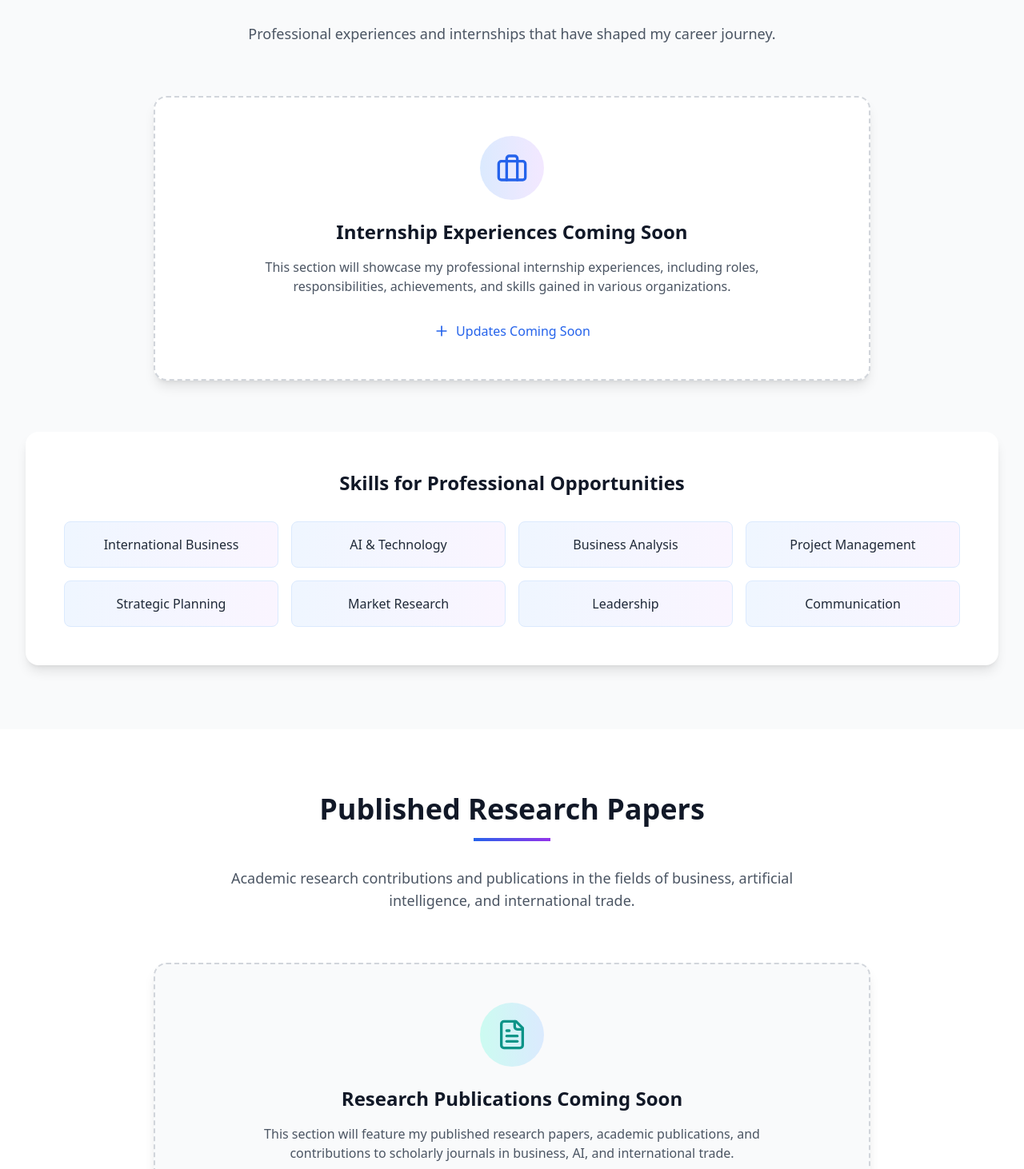
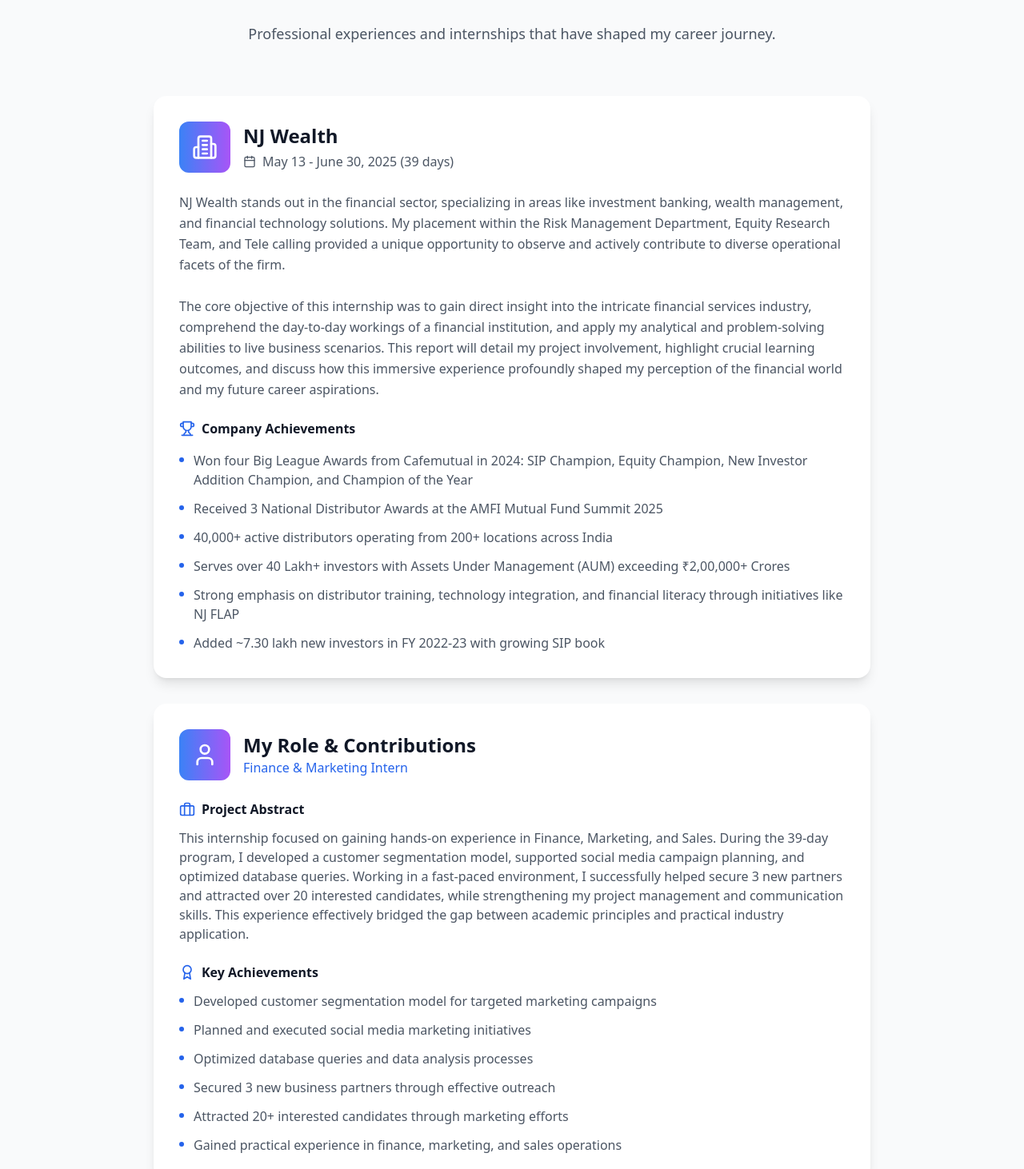
Before and after one commit to ayushkumar320/Profolio-Keshav, a React (Vite) app: page / in a window 1280 px wide. Shown: the part 3480-4942 px from the top of the page at 80% size. Built offline with nearby package versions, Linux system fonts and the light colour scheme.

Commit message:
added internship details

```diff
--- a/src/components/Education.tsx
+++ b/src/components/Education.tsx
@@ -8,7 +8,7 @@
       specialization: 'International Business/Trade/Commerce with Artificial Intelligence',
       institution: 'Amity University Noida',
       period: '2023 - 2026',
-      location: 'Noida, India',
+      location: 'Noida, Uttar Pradesh, India',
       status: 'Currently Pursuing (3rd Year)',
       description: 'Specializing in international trade, global commerce, and artificial intelligence applications in business.'
     },
--- a/src/components/Internships.tsx
+++ b/src/components/Internships.tsx
@@ -1,7 +1,44 @@
-import React from 'react';
-import { Briefcase, Plus } from 'lucide-react';
+import React from "react";
+import {
+  Building2,
+  Calendar,
+  Award,
+  Briefcase,
+  Trophy,
+  User,
+  FileDown,
+} from "lucide-react";
+
+const internshipData = {
+  company: "NJ Wealth",
+  certificate: "/internship-ceti.pdf",
+  companyDescription:
+    "NJ Wealth stands out in the financial sector, specializing in areas like investment banking, wealth management, and financial technology solutions. My placement within the Risk Management Department, Equity Research Team, and Tele calling provided a unique opportunity to observe and actively contribute to diverse operational facets of the firm.\n\nThe core objective of this internship was to gain direct insight into the intricate financial services industry, comprehend the day-to-day workings of a financial institution, and apply my analytical and problem-solving abilities to live business scenarios. This report will detail my project involvement, highlight crucial learning outcomes, and discuss how this immersive experience profoundly shaped my perception of the financial world and my future career aspirations.",
+  companyAchievements: [
+    "Won four Big League Awards from Cafemutual in 2024: SIP Champion, Equity Champion, New Investor Addition Champion, and Champion of the Year",
+    "Received 3 National Distributor Awards at the AMFI Mutual Fund Summit 2025",
+    "40,000+ active distributors operating from 200+ locations across India",
+    "Serves over 40 Lakh+ investors with Assets Under Management (AUM) exceeding ₹2,00,000+ Crores",
+    "Strong emphasis on distributor training, technology integration, and financial literacy through initiatives like NJ FLAP",
+    "Added ~7.30 lakh new investors in FY 2022-23 with growing SIP book",
+  ],
+  role: "Finance & Marketing Intern",
+  period: "May 13 - June 30, 2025 (39 days)",
+  abstract:
+    "This internship focused on gaining hands-on experience in Finance, Marketing, and Sales. During the 39-day program, I developed a customer segmentation model, supported social media campaign planning, and optimized database queries. Working in a fast-paced environment, I successfully helped secure 3 new partners and attracted over 20 interested candidates, while strengthening my project management and communication skills. This experience effectively bridged the gap between academic principles and practical industry application.",
+  myAchievements: [
+    "Developed customer segmentation model for targeted marketing campaigns",
+    "Planned and executed social media marketing initiatives",
+    "Optimized database queries and data analysis processes",
+    "Secured 3 new business partners through effective outreach",
+    "Attracted 20+ interested candidates through marketing efforts",
+    "Gained practical experience in finance, marketing, and sales operations",
+  ],
+};
 
 const Internships: React.FC = () => {
+  // No need for animation refs anymore
+
   return (
     <section id="internships" className="py-20 bg-gray-50 dark:bg-gray-800">
       <div className="max-w-7xl mx-auto px-4 sm:px-6 lg:px-8">
@@ -11,58 +48,122 @@
           </h2>
           <div className="w-24 h-1 bg-gradient-to-r from-blue-600 to-purple-600 mx-auto mb-8"></div>
           <p className="text-lg text-gray-600 dark:text-gray-300 max-w-3xl mx-auto">
-            Professional experiences and internships that have shaped my career journey.
+            Professional experiences and internships that have shaped my career
+            journey.
           </p>
         </div>
 
-        {/* Placeholder for future internships */}
-        <div className="max-w-4xl mx-auto">
-          <div className="bg-white dark:bg-gray-900 rounded-2xl shadow-lg border-2 border-dashed border-gray-300 dark:border-gray-600 p-12 text-center">
-            <div className="flex justify-center mb-6">
-              <div className="w-20 h-20 bg-gradient-to-r from-blue-100 to-purple-100 dark:from-blue-900/30 dark:to-purple-900/30 rounded-full flex items-center justify-center">
-                <Briefcase className="w-10 h-10 text-blue-600 dark:text-blue-400" />
+        <div className="max-w-4xl mx-auto space-y-8">
+          {/* Company Overview Card */}
+          <div className="bg-white dark:bg-gray-900 rounded-2xl shadow-lg p-8 hover:shadow-xl transition-all duration-300">
+            <div className="flex items-center gap-4 mb-6">
+              <div className="w-16 h-16 rounded-xl bg-gradient-to-r from-blue-500 to-purple-500 flex items-center justify-center text-white">
+                <Building2 className="w-8 h-8" />
+              </div>
+              <div>
+                <h3 className="text-2xl font-bold text-gray-900 dark:text-white">
+                  {internshipData.company}
+                </h3>
+                <div className="flex items-center text-gray-600 dark:text-gray-400 mt-1">
+                  <Calendar className="w-4 h-4 mr-2" />
+                  <span>{internshipData.period}</span>
+                </div>
               </div>
             </div>
-            <h3 className="text-2xl font-semibold text-gray-900 dark:text-white mb-4">
-              Internship Experiences Coming Soon
-            </h3>
-            <p className="text-gray-600 dark:text-gray-300 mb-8 max-w-2xl mx-auto">
-              This section will showcase my professional internship experiences,
-              including roles, responsibilities, achievements, and skills gained
-              in various organizations.
+
+            <p className="text-gray-600 dark:text-gray-300 mb-6 whitespace-pre-line leading-relaxed">
+              {internshipData.companyDescription}
             </p>
-            <div className="flex items-center justify-center space-x-2 text-blue-600 dark:text-blue-400">
-              <Plus className="w-5 h-5" />
-              <span className="font-medium">Updates Coming Soon</span>
+
+            <div className="space-y-4">
+              <h4 className="font-semibold text-gray-900 dark:text-white flex items-center gap-2">
+                <Trophy className="w-5 h-5 text-blue-600 dark:text-blue-400" />
+                Company Achievements
+              </h4>
+              <ul className="grid gap-3">
+                {internshipData.companyAchievements.map(
+                  (achievement, index) => (
+                    <li
+                      key={index}
+                      className="flex items-start gap-3 text-gray-600 dark:text-gray-300"
+                    >
+                      <span className="mt-2 w-1.5 h-1.5 rounded-full bg-blue-600 dark:bg-blue-400 flex-shrink-0"></span>
+                      <span>{achievement}</span>
+                    </li>
+                  )
+                )}
+              </ul>
             </div>
           </div>
-        </div>
 
-        {/* Skills that would be relevant for internships */}
-        <div className="mt-16 bg-white dark:bg-gray-900 rounded-2xl shadow-lg p-8 lg:p-12">
-          <h3 className="text-2xl font-bold text-gray-900 dark:text-white mb-8 text-center">
-            Skills for Professional Opportunities
-          </h3>
-          <div className="grid grid-cols-2 md:grid-cols-3 lg:grid-cols-4 gap-4">
-            {[
-              'International Business',
-              'AI & Technology',
-              'Business Analysis',
-              'Project Management',
-              'Strategic Planning',
-              'Market Research',
-              'Leadership',
-              'Communication',
-            ].map((skill, index) => (
-              <div
-                key={index}
-                className="bg-gradient-to-r from-blue-50 to-purple-50 dark:from-blue-900/20 dark:to-purple-900/20 rounded-lg p-4 text-center border border-blue-100 dark:border-blue-900/30"
+          {/* My Experience Card */}
+          <div className="bg-white dark:bg-gray-900 rounded-2xl shadow-lg p-8 hover:shadow-xl transition-all duration-300">
+            <div className="flex items-center gap-4 mb-6">
+              <div className="w-16 h-16 rounded-xl bg-gradient-to-r from-blue-500 to-purple-500 flex items-center justify-center text-white">
+                <User className="w-8 h-8" />
+              </div>
+              <div>
+                <h3 className="text-2xl font-bold text-gray-900 dark:text-white">
+                  My Role & Contributions
+                </h3>
+                <p className="text-blue-600 dark:text-blue-400 font-medium">
+                  {internshipData.role}
+                </p>
+              </div>
+            </div>
+
+            <div className="space-y-6">
+              <div>
+                <h4 className="font-semibold text-gray-900 dark:text-white flex items-center gap-2 mb-3">
+                  <Briefcase className="w-5 h-5 text-blue-600 dark:text-blue-400" />
+                  Project Abstract
+                </h4>
+                <p className="text-gray-600 dark:text-gray-300">
+                  {internshipData.abstract}
+                </p>
+              </div>
+
+              <div>
+                <h4 className="font-semibold text-gray-900 dark:text-white flex items-center gap-2 mb-3">
+                  <Award className="w-5 h-5 text-blue-600 dark:text-blue-400" />
+                  Key Achievements
+                </h4>
+                <ul className="grid gap-3">
+                  {internshipData.myAchievements.map((achievement, index) => (
+                    <li
+                      key={index}
+                      className="flex items-start gap-3 text-gray-600 dark:text-gray-300"
+                    >
+                      <span className="mt-2 w-1.5 h-1.5 rounded-full bg-blue-600 dark:bg-blue-400 flex-shrink-0"></span>
+                      <span>{achievement}</span>
+                    </li>
+                  ))}
+                </ul>
+              </div>
+            </div>
+          </div>
+
+          {/* Certificate Card */}
+          <div className="bg-gradient-to-r from-blue-500 to-purple-500 rounded-2xl shadow-lg p-8 hover:shadow-xl transition-all duration-300">
+            <div className="flex flex-col sm:flex-row items-center justify-between gap-6">
+              <div className="text-white">
+                <h3 className="text-xl font-bold mb-2">
+                  Internship Certificate
+                </h3>
+                <p className="opacity-90">
+                  Download my internship completion certificate
+                </p>
+              </div>
+              <a
+                href={internshipData.certificate}
+                target="_blank"
+                rel="noopener noreferrer"
+                className="group inline-flex items-center gap-3 bg-white/95 text-blue-600 hover:bg-white px-6 py-3.5 rounded-xl font-semibold transition-all duration-300 hover:shadow-lg hover:scale-[1.02] active:scale-[0.98]"
               >
-                <span className="text-gray-800 dark:text-gray-200 font-medium">
-                  {skill}
-                </span>
-              </div>
-            ))}
+                <FileDown className="w-5 h-5 transition-transform duration-300 group-hover:-translate-y-0.5 group-hover:scale-110" />
+                <span>View Certificate</span>
+              </a>
+            </div>
           </div>
         </div>
       </div>
--- a/src/components/ResearchPapers.tsx
+++ b/src/components/ResearchPapers.tsx
@@ -7,7 +7,7 @@
       <div className="max-w-7xl mx-auto px-4 sm:px-6 lg:px-8">
         <div className="text-center mb-16">
           <h2 className="text-4xl font-bold text-gray-900 dark:text-white mb-4">
-            Published Research Papers
+            Research Papers
           </h2>
           <div className="w-24 h-1 bg-gradient-to-r from-blue-600 to-purple-600 mx-auto mb-8"></div>
           <p className="text-lg text-gray-600 dark:text-gray-300 max-w-3xl mx-auto">
```
Also changed, not shown: 1 other file (tests, documents, lock files or other folders).
